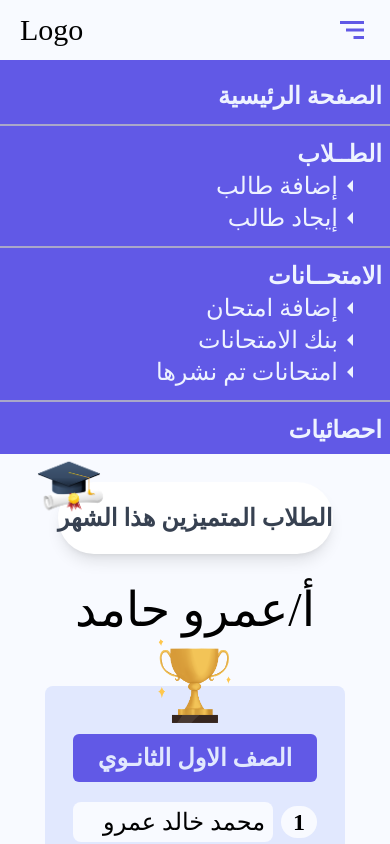
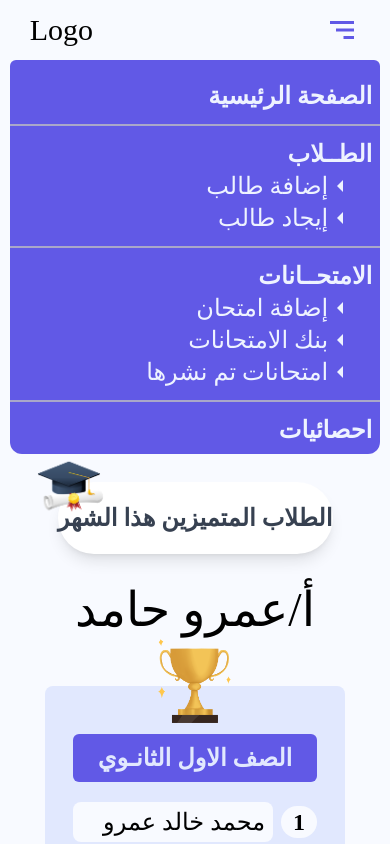
Before and after one commit to MostafaAmrHamed/ELTahdy, a Next.js app: page / in a window 390 px wide. Both pictures are taken after a click on the icon 352 px from the left and 30 px from the top of the page. Shown: the top 844 px of the page. Built offline with nearby package versions, Linux system fonts and the light colour scheme; a web font is replaced by a local one.

Commit message:
fix(navbar): z-index, selecte none and width of mobile navbar

```diff
--- a/components/Navbar.tsx
+++ b/components/Navbar.tsx
@@ -5,7 +5,7 @@ import AdmintNav from "./navbar-permissions/AdminNavbar";
 const Navbar = () => {
   const [user, setUser] = useState(true);
   return (
-    <div>
+    <div className="relative select-none z-50">
       {!user && <MainNav />}
       {user && <AdmintNav />}
     </div>
--- a/components/navbar-permissions/AdminNavbar.tsx
+++ b/components/navbar-permissions/AdminNavbar.tsx
@@ -189,7 +189,7 @@ const AdminNavbar = () => {
       </div>
 
       {/* Mobile Nav */}
-      <div className="md:hidden w-full">
+      <div className="md:hidden mx-auto w-[95%]">
         <nav className="flex justify-between px-5 py-3">
           <BiMenuAltRight
             className="text-4xl text-color-4"
@@ -200,7 +200,7 @@ const AdminNavbar = () => {
           <h1 className="text-3xl">Logo</h1>
         </nav>
         {toggle && (
-          <ul className="flex flex-col text-2xl font-semibold text-color-2 bg-color-4 py-2">
+          <ul className="flex flex-col text-2xl font-semibold text-color-2 bg-color-4 py-2 rounded-b-xl rounded-t-md">
             <li
               className="border-b-2 border-color-3 px-2 py-3 hover:text-cancel transition ease-in-out"
               onClick={() => {
--- a/components/navbar-permissions/StudentNavbar.tsx
+++ b/components/navbar-permissions/StudentNavbar.tsx
@@ -79,7 +79,7 @@ const StudentNavbar = () => {
       </div>
 
       {/* Mobile Nav */}
-      <div className="md:hidden w-full">
+      <div className="md:hidden w-11/12">
         <nav className="flex justify-between px-5 py-3">
           <BiMenuAltRight
             className="text-4xl text-color-4"
```
